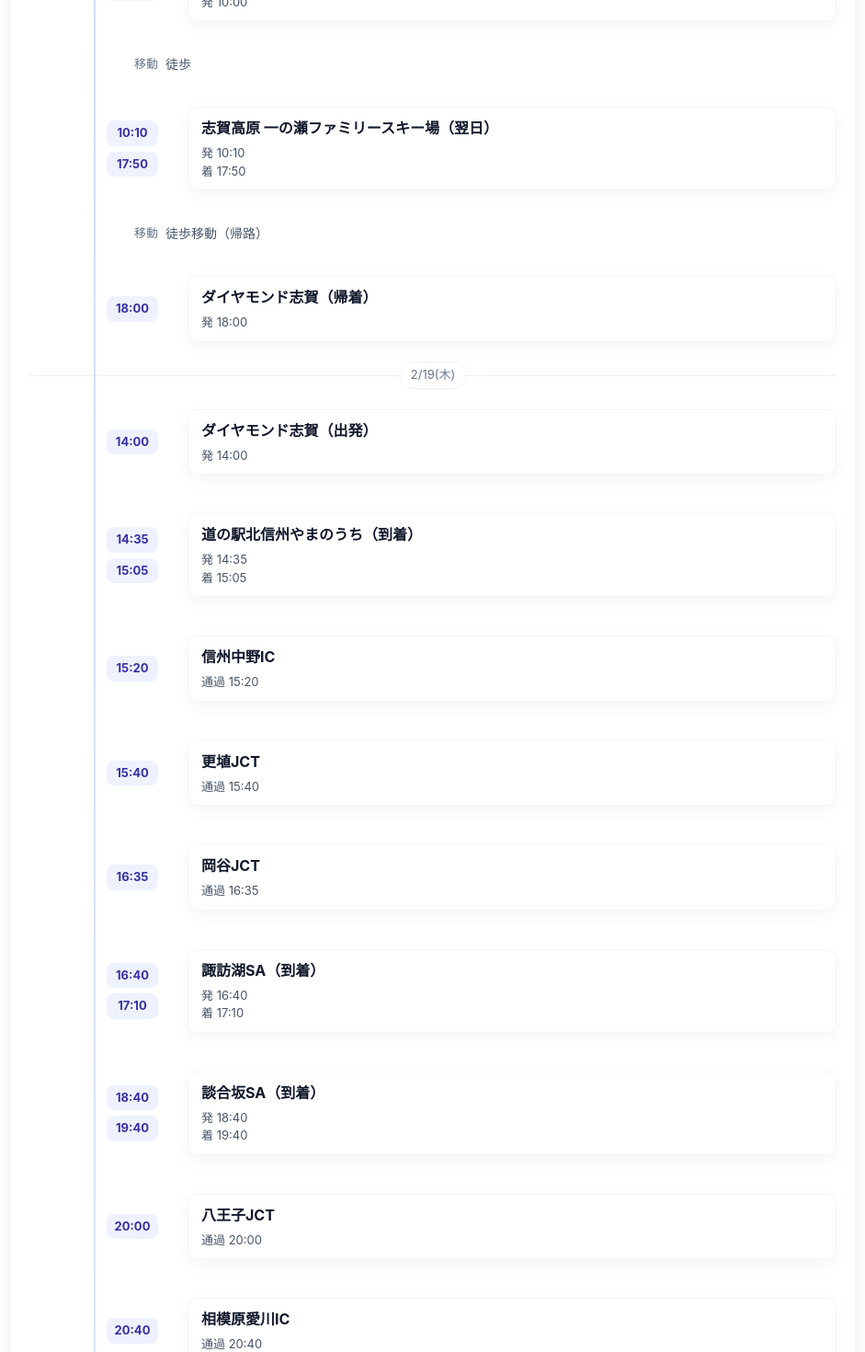
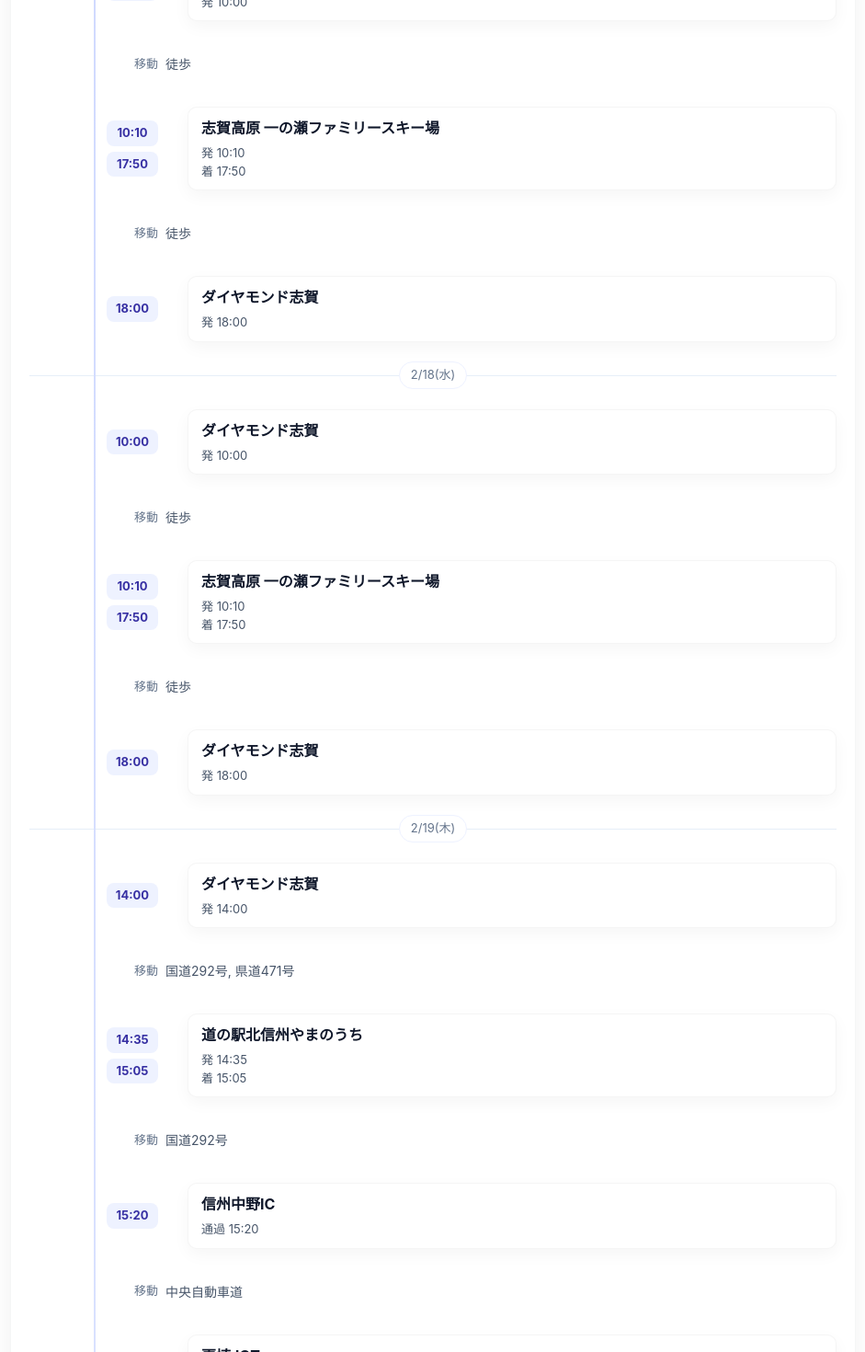
Before and after one commit to chrom9103/wadam, a Next.js app: page /trips/1/1/schedule in a window 1280 px wide. Shown: the part 1920-3390 px from the top of the page at 92% size, without its empty margins (169-1110 px from the left). Built offline with nearby package versions, Linux system fonts and the light colour scheme.

Commit message:
feat: スケジュールページの旅程アイテムを整理し、表示ロジックを改善

```diff
--- a/app/trips/[trip]/[plan]/schedule/page.tsx
+++ b/app/trips/[trip]/[plan]/schedule/page.tsx
@@ -35,33 +35,41 @@ export default async function SchedulePage({ params }: { params: Promise<{ trip:
     { id: 'it-16', plan_id: 'plan-1', is_selected: true, category: 'transport', title: '徒歩', sort_order: 16, start_time: null, end_time: null, estimated_cost: 0, note: '', address: '', metadata: {} },
     { id: 'it-17', plan_id: 'plan-1', is_selected: true, category: 'spot', title: '志賀高原 一の瀬ファミリースキー場', sort_order: 17, start_time: '2026-02-16T13:40:00', end_time: null, estimated_cost: 0, note: '', address: '', metadata: {} },
     // --- 翌日（例）スキー予定 ---
-    { id: 'it-18', plan_id: 'plan-1', is_selected: true, category: 'spot', title: 'ダイヤモンド志賀（翌日）', sort_order: 18, start_time: '2026-02-17T10:00:00', end_time: null, estimated_cost: 0, note: '', address: '', metadata: {} },
+    { id: 'it-18', plan_id: 'plan-1', is_selected: true, category: 'spot', title: 'ダイヤモンド志賀', sort_order: 18, start_time: '2026-02-17T10:00:00', end_time: null, estimated_cost: 0, note: '', address: '', metadata: {} },
     { id: 'it-19', plan_id: 'plan-1', is_selected: true, category: 'transport', title: '徒歩', sort_order: 19, start_time: null, end_time: null, estimated_cost: 0, note: '', address: '', metadata: {} },
-    { id: 'it-20', plan_id: 'plan-1', is_selected: true, category: 'spot', title: '志賀高原 一の瀬ファミリースキー場（翌日）', sort_order: 20, start_time: '2026-02-17T10:10:00', end_time: '2026-02-17T17:50:00', estimated_cost: 0, note: '', address: '', metadata: {} },
-    { id: 'it-21', plan_id: 'plan-1', is_selected: true, category: 'transport', title: '徒歩移動（帰路）', sort_order: 21, start_time: null, end_time: null, estimated_cost: 0, note: '', address: '', metadata: {} },
-    { id: 'it-22', plan_id: 'plan-1', is_selected: true, category: 'spot', title: 'ダイヤモンド志賀（帰着）', sort_order: 22, start_time: '2026-02-17T18:00:00', end_time: null, estimated_cost: 0, note: '', address: '', metadata: {} },
-        // --- 翌日（例）スキー予定 ---
-    { id: 'it-18', plan_id: 'plan-1', is_selected: true, category: 'spot', title: 'ダイヤモンド志賀（翌日）', sort_order: 18, start_time: '2026-02-18T10:00:00', end_time: null, estimated_cost: 0, note: '', address: '', metadata: {} },
-    { id: 'it-19', plan_id: 'plan-1', is_selected: true, category: 'transport', title: '徒歩', sort_order: 19, start_time: null, end_time: null, estimated_cost: 0, note: '', address: '', metadata: {} },
-    { id: 'it-20', plan_id: 'plan-1', is_selected: true, category: 'spot', title: '志賀高原 一の瀬ファミリースキー場（翌日）', sort_order: 20, start_time: '2026-02-18T10:10:00', end_time: '2026-02-18T17:50:00', estimated_cost: 0, note: '', address: '', metadata: {} },
-    { id: 'it-21', plan_id: 'plan-1', is_selected: true, category: 'transport', title: '徒歩移動（帰路）', sort_order: 21, start_time: null, end_time: null, estimated_cost: 0, note: '', address: '', metadata: {} },
-    { id: 'it-22', plan_id: 'plan-1', is_selected: true, category: 'spot', title: 'ダイヤモンド志賀（帰着）', sort_order: 22, start_time: '2026-02-18T18:00:00', end_time: null, estimated_cost: 0, note: '', address: '', metadata: {} },
+    { id: 'it-20', plan_id: 'plan-1', is_selected: true, category: 'spot', title: '志賀高原 一の瀬ファミリースキー場', sort_order: 20, start_time: '2026-02-17T10:10:00', end_time: '2026-02-17T17:50:00', estimated_cost: 0, note: '', address: '', metadata: {} },
+    { id: 'it-21', plan_id: 'plan-1', is_selected: true, category: 'transport', title: '徒歩', sort_order: 21, start_time: null, end_time: null, estimated_cost: 0, note: '', address: '', metadata: {} },
+    { id: 'it-22', plan_id: 'plan-1', is_selected: true, category: 'spot', title: 'ダイヤモンド志賀', sort_order: 22, start_time: '2026-02-17T18:00:00', end_time: null, estimated_cost: 0, note: '', address: '', metadata: {} },
+    // --- 3日目 スキー予定 ---
+    { id: 'it-23', plan_id: 'plan-1', is_selected: true, category: 'spot', title: 'ダイヤモンド志賀', sort_order: 23, start_time: '2026-02-18T10:00:00', end_time: null, estimated_cost: 0, note: '', address: '', metadata: {} },
+    { id: 'it-24', plan_id: 'plan-1', is_selected: true, category: 'transport', title: '徒歩', sort_order: 24, start_time: null, end_time: null, estimated_cost: 0, note: '', address: '', metadata: {} },
+    { id: 'it-25', plan_id: 'plan-1', is_selected: true, category: 'spot', title: '志賀高原 一の瀬ファミリースキー場', sort_order: 25, start_time: '2026-02-18T10:10:00', end_time: '2026-02-18T17:50:00', estimated_cost: 0, note: '', address: '', metadata: {} },
+    { id: 'it-26', plan_id: 'plan-1', is_selected: true, category: 'transport', title: '徒歩', sort_order: 26, start_time: null, end_time: null, estimated_cost: 0, note: '', address: '', metadata: {} },
+    { id: 'it-27', plan_id: 'plan-1', is_selected: true, category: 'spot', title: 'ダイヤモンド志賀', sort_order: 27, start_time: '2026-02-18T18:00:00', end_time: null, estimated_cost: 0, note: '', address: '', metadata: {} },
     // --- 帰路 ---
-    { id: 'it-23', plan_id: 'plan-1', is_selected: true, category: 'spot', title: 'ダイヤモンド志賀（出発）', sort_order: 23, start_time: '2026-02-19T14:00:00', end_time: null, estimated_cost: 0, note: '', address: '', metadata: {} },
-    { id: 'it-24', plan_id: 'plan-1', is_selected: true, category: 'spot', title: '道の駅北信州やまのうち（到着）', sort_order: 24, start_time: '2026-02-19T14:35:00', end_time: '2026-02-19T15:05:00', estimated_cost: 0, note: '', address: '', metadata: {} },
-    { id: 'it-25', plan_id: 'plan-1', is_selected: true, category: 'pass', title: '信州中野IC', sort_order: 25, start_time: '2026-02-19T15:20:00', end_time: null, estimated_cost: 0, note: '', address: '', metadata: {} },
-    { id: 'it-26', plan_id: 'plan-1', is_selected: true, category: 'pass', title: '更埴JCT', sort_order: 26, start_time: '2026-02-19T15:40:00', end_time: null, estimated_cost: 0, note: '', address: '', metadata: {} },
-    { id: 'it-27', plan_id: 'plan-1', is_selected: true, category: 'pass', title: '岡谷JCT', sort_order: 27, start_time: '2026-02-19T16:35:00', end_time: null, estimated_cost: 0, note: '', address: '', metadata: {} },
-    { id: 'it-28', plan_id: 'plan-1', is_selected: true, category: 'spot', title: '諏訪湖SA（到着）', sort_order: 28, start_time: '2026-02-19T16:40:00', end_time: '2026-02-19T17:10:00', estimated_cost: 0, note: '', address: '', metadata: {} },
-    { id: 'it-29', plan_id: 'plan-1', is_selected: true, category: 'spot', title: '談合坂SA（到着）', sort_order: 29, start_time: '2026-02-19T18:40:00', end_time: '2026-02-19T19:40:00', estimated_cost: 0, note: '', address: '', metadata: {} },
-    { id: 'it-30', plan_id: 'plan-1', is_selected: true, category: 'pass', title: '八王子JCT', sort_order: 30, start_time: '2026-02-19T20:00:00', end_time: null, estimated_cost: 0, note: '', address: '', metadata: {} },
-    { id: 'it-31', plan_id: 'plan-1', is_selected: true, category: 'pass', title: '相模原愛川IC', sort_order: 31, start_time: '2026-02-19T20:40:00', end_time: null, estimated_cost: 0, note: '', address: '', metadata: {} },
-    { id: 'it-32', plan_id: 'plan-1', is_selected: true, category: 'spot', title: '出光16合鵜野森SS（給油）', sort_order: 32, start_time: '2026-02-19T21:00:00', end_time: '2026-02-19T21:20:00', estimated_cost: 0, note: '', address: '', metadata: {} },
-    { id: 'it-33', plan_id: 'plan-1', is_selected: true, category: 'spot', title: 'ニッポンレンタカー町田駅店（返却）', sort_order: 33, start_time: '2026-02-19T21:30:00', end_time: null, estimated_cost: 0, note: 'レンタカー返却', address: '町田駅', metadata: {} },
+    { id: 'it-28', plan_id: 'plan-1', is_selected: true, category: 'spot', title: 'ダイヤモンド志賀', sort_order: 28, start_time: '2026-02-19T14:00:00', end_time: null, estimated_cost: 0, note: '', address: '', metadata: {} },
+    { id: 'it-14', plan_id: 'plan-1', is_selected: true, category: 'transport', title: '国道292号, 県道471号', sort_order: 29, start_time: null, end_time: null, estimated_cost: 0, note: '', address: '', metadata: {} },
+    { id: 'it-29', plan_id: 'plan-1', is_selected: true, category: 'spot', title: '道の駅北信州やまのうち', sort_order: 30, start_time: '2026-02-19T14:35:00', end_time: '2026-02-19T15:05:00', estimated_cost: 0, note: '', address: '', metadata: {} },
+    { id: 'it-14', plan_id: 'plan-1', is_selected: true, category: 'transport', title: '国道292号', sort_order: 31, start_time: null, end_time: null, estimated_cost: 0, note: '', address: '', metadata: {} },
+    { id: 'it-30', plan_id: 'plan-1', is_selected: true, category: 'pass', title: '信州中野IC', sort_order: 32, start_time: '2026-02-19T15:20:00', end_time: null, estimated_cost: 0, note: '', address: '', metadata: {} },
+    { id: 'it-10', plan_id: 'plan-1', is_selected: true, category: 'transport', title: '中央自動車道', sort_order: 33, start_time: null, end_time: null, estimated_cost: 0, note: '', address: '', metadata: {} },
+    { id: 'it-31', plan_id: 'plan-1', is_selected: true, category: 'pass', title: '更埴JCT', sort_order: 34, start_time: '2026-02-19T15:40:00', end_time: null, estimated_cost: 0, note: '', address: '', metadata: {} },
+    { id: 'it-10', plan_id: 'plan-1', is_selected: true, category: 'transport', title: '中央自動車道', sort_order: 35, start_time: null, end_time: null, estimated_cost: 0, note: '', address: '', metadata: {} },
+    { id: 'it-32', plan_id: 'plan-1', is_selected: true, category: 'pass', title: '岡谷JCT', sort_order: 36, start_time: '2026-02-19T16:35:00', end_time: null, estimated_cost: 0, note: '', address: '', metadata: {} },
+    { id: 'it-10', plan_id: 'plan-1', is_selected: true, category: 'transport', title: '中央自動車道', sort_order: 37, start_time: null, end_time: null, estimated_cost: 0, note: '', address: '', metadata: {} },
+    { id: 'it-33', plan_id: 'plan-1', is_selected: true, category: 'spot', title: '諏訪湖SA', sort_order: 38, start_time: '2026-02-19T16:40:00', end_time: '2026-02-19T17:10:00', estimated_cost: 0, note: '', address: '', metadata: {} },
+    { id: 'it-10', plan_id: 'plan-1', is_selected: true, category: 'transport', title: '中央自動車道', sort_order: 39, start_time: null, end_time: null, estimated_cost: 0, note: '', address: '', metadata: {} },
+    { id: 'it-34', plan_id: 'plan-1', is_selected: true, category: 'spot', title: '談合坂SA', sort_order: 40, start_time: '2026-02-19T18:40:00', end_time: '2026-02-19T19:40:00', estimated_cost: 0, note: '', address: '', metadata: {} },
+    { id: 'it-10', plan_id: 'plan-1', is_selected: true, category: 'transport', title: '中央自動車道', sort_order: 41, start_time: null, end_time: null, estimated_cost: 0, note: '', address: '', metadata: {} },
+    { id: 'it-35', plan_id: 'plan-1', is_selected: true, category: 'pass', title: '八王子JCT', sort_order: 42, start_time: '2026-02-19T20:00:00', end_time: null, estimated_cost: 0, note: '', address: '', metadata: {} },
+    { id: 'it-10', plan_id: 'plan-1', is_selected: true, category: 'transport', title: '圏央道', sort_order: 43, start_time: null, end_time: null, estimated_cost: 0, note: '', address: '', metadata: {} },
+    { id: 'it-36', plan_id: 'plan-1', is_selected: true, category: 'pass', title: '相模原愛川IC', sort_order: 44, start_time: '2026-02-19T20:40:00', end_time: null, estimated_cost: 0, note: '', address: '', metadata: {} },
+    { id: 'it-37', plan_id: 'plan-1', is_selected: true, category: 'spot', title: '出光16合鵜野森SS（給油）', sort_order: 45, start_time: '2026-02-19T21:00:00', end_time: '2026-02-19T21:20:00', estimated_cost: 0, note: '', address: '', metadata: {} },
+    { id: 'it-2', plan_id: 'plan-1', is_selected: true, category: 'transport', title: '県道52号', sort_order: 46, start_time: null, end_time: null, estimated_cost: 0, note: '', address: '', metadata: {} },
+    { id: 'it-38', plan_id: 'plan-1', is_selected: true, category: 'spot', title: 'ニッポンレンタカー町田駅店', sort_order: 47, start_time: '2026-02-19T21:30:00', end_time: null, estimated_cost: 0, note: 'レンタカー返却', address: '町田駅', metadata: {} },
   ]
 
-  // groupsMap: 同じアイテム名ごとに Set で時刻を集める Map
-  const groupsMap = new Map<string, { id: string; item: string; times: Set<string>; dates: Set<string>; note?: string; sort_order?: number; category?: string }>()
+  // ヘルパー関数
   const fmtTime = (iso: string | null) => {
     if (!iso) return null
     try {
@@ -77,63 +85,31 @@ export default async function SchedulePage({ params }: { params: Promise<{ trip:
     if (!iso) return null
     try {
       const d = new Date(iso)
-      // YYYY-MM-DD
-      return d.toISOString().slice(0, 10)
+      // ローカルタイムで日付を取得（toISOString は UTC 変換されるため使わない）
+      const yyyy = d.getFullYear()
+      const mm = String(d.getMonth() + 1).padStart(2, '0')
+      const dd = String(d.getDate()).padStart(2, '0')
+      return `${yyyy}-${mm}-${dd}`
     } catch {
       return null
     }
   }
 
-  // グルーピングは title ではなく id をキーにしつつ、表示用に title を保持する
-  itineraryItems.forEach((it) => {
-    const key = it.id
-    if (!groupsMap.has(key)) groupsMap.set(key, { id: it.id, item: it.title, times: new Set<string>(), dates: new Set<string>(), note: it.note, sort_order: it.sort_order, category: it.category })
-    const g = groupsMap.get(key)!
+  // sort_order 順にソートし、各アイテムの start_time から直接日付を取得する（グルーピングしない）
+  const sortedItems = [...itineraryItems].sort((a, b) => a.sort_order - b.sort_order)
+
+  const displayItems = sortedItems.map((it) => {
     const s = fmtTime(it.start_time)
     const e = fmtTime(it.end_time)
-    const sd = fmtDate(it.start_time)
-    // 日付は start_time のみを使用する（end_time の日付は使わない）
-    if (s) g.times.add(s)
-    if (e) g.times.add(e)
-    if (sd) g.dates.add(sd)
-  })
-
-  // groupsWithLabels: 各アイテムに対して、start_time は "発" または category によるラベルを付与、end_time は "着"
-  const groupsWithLabels = Array.from(groupsMap.values()).map((g) => {
-    const labeled: { time: string; label: string }[] = []
-    // 元データからラベルを復元するため itineraryItems を検索
-    itineraryItems.forEach((it) => {
-      if (it.id !== g.id) return
-      const s = fmtTime(it.start_time)
-      const e = fmtTime(it.end_time)
-      if (s && g.times.has(s)) {
-        const startLabel = it.category === 'pass' ? '通過' : '発'
-        labeled.push({ time: s, label: startLabel })
-      }
-      if (e && g.times.has(e)) labeled.push({ time: e, label: '着' })
-    })
-    // 重複除去 + 時刻順ソート
-    const uniq = Array.from(new Map(labeled.map((t) => [t.label + '|' + t.time, t])).values())
-    uniq.sort((a, b) => {
-      const am = a.time.match(/^(\d{1,2}):(\d{2})$/)
-      const bm = b.time.match(/^(\d{1,2}):(\d{2})$/)
-      const av = am ? parseInt(am[1], 10) * 60 + parseInt(am[2], 10) : Number.MAX_SAFE_INTEGER
-      const bv = bm ? parseInt(bm[1], 10) * 60 + parseInt(bm[2], 10) : Number.MAX_SAFE_INTEGER
-      return av - bv
-    })
-    // pick a representative date (earliest) if available
-    const date = g.dates.size ? Array.from(g.dates).sort()[0] : null
-    return { id: g.id, item: g.item, times: uniq, note: g.note, sort_order: g.sort_order, category: g.category, date }
-  })
-
-  // sort_order がある場合はそれを優先し、無ければ最小時刻でソート
-  groupsWithLabels.sort((a, b) => {
-    const aOrder = typeof a.sort_order === 'number' ? a.sort_order : Number.MAX_SAFE_INTEGER
-    const bOrder = typeof b.sort_order === 'number' ? b.sort_order : Number.MAX_SAFE_INTEGER
-    if (aOrder !== bOrder) return aOrder - bOrder
-    const aMin = a.times.length ? parseInt(a.times[0].time.split(':')[0], 10) * 60 + parseInt(a.times[0].time.split(':')[1], 10) : Number.MAX_SAFE_INTEGER
-    const bMin = b.times.length ? parseInt(b.times[0].time.split(':')[0], 10) * 60 + parseInt(b.times[0].time.split(':')[1], 10) : Number.MAX_SAFE_INTEGER
-    return aMin - bMin
+    const times: { time: string; label: string }[] = []
+    if (s) {
+      const startLabel = it.category === 'pass' ? '通過' : '発'
+      times.push({ time: s, label: startLabel })
+    }
+    if (e) times.push({ time: e, label: '着' })
+    // 日付は start_time から直接取得（transport 等 start_time が null の場合は null）
+    const date = fmtDate(it.start_time)
+    return { id: `${it.id}-${it.sort_order}`, item: it.title, times, note: it.note, sort_order: it.sort_order, category: it.category, date }
   })
 
   // styles: インラインスタイルオブジェクト
@@ -194,10 +170,12 @@ export default async function SchedulePage({ params }: { params: Promise<{ trip:
             {(() => {
               const nodes: React.ReactNode[] = []
               let lastDate: string | null = null
-              groupsWithLabels.forEach((g) => {
+
+              displayItems.forEach((g, idx) => {
+                // start_time を持つアイテムの日付が変わったらディバイダを挿入
                 if (g.date && g.date !== lastDate) {
                   nodes.push(
-                    <div key={`d-${g.date}`} style={styles.divider}>
+                    <div key={`d-${idx}-${g.date}`} style={styles.divider}>
                       <div style={styles.dividerLine} />
                       <div style={styles.dividerLabel}>{new Date(g.date).toLocaleDateString('ja-JP', { month: 'numeric', day: 'numeric', weekday: 'short' })}</div>
                     </div>
@@ -207,14 +185,14 @@ export default async function SchedulePage({ params }: { params: Promise<{ trip:
 
                 if (g.category === 'transport') {
                   nodes.push(
-                    <div key={g.id} style={styles.transportRow}>
+                    <div key={`item-${idx}`} style={styles.transportRow}>
                       <div style={styles.transportTime}>移動</div>
                       <div style={styles.transportText}>{g.item}</div>
                     </div>
                   )
                 } else {
                   nodes.push(
-                    <div key={g.id} style={{ ...styles.row, margin: '18px 0' }}>
+                    <div key={`item-${idx}`} style={{ ...styles.row, margin: '18px 0' }}>
                       <div style={{ display: 'flex', justifyContent: 'flex-end' }}>
                         {g.times.length ? (
                           g.times.length > 1 ? (
```
